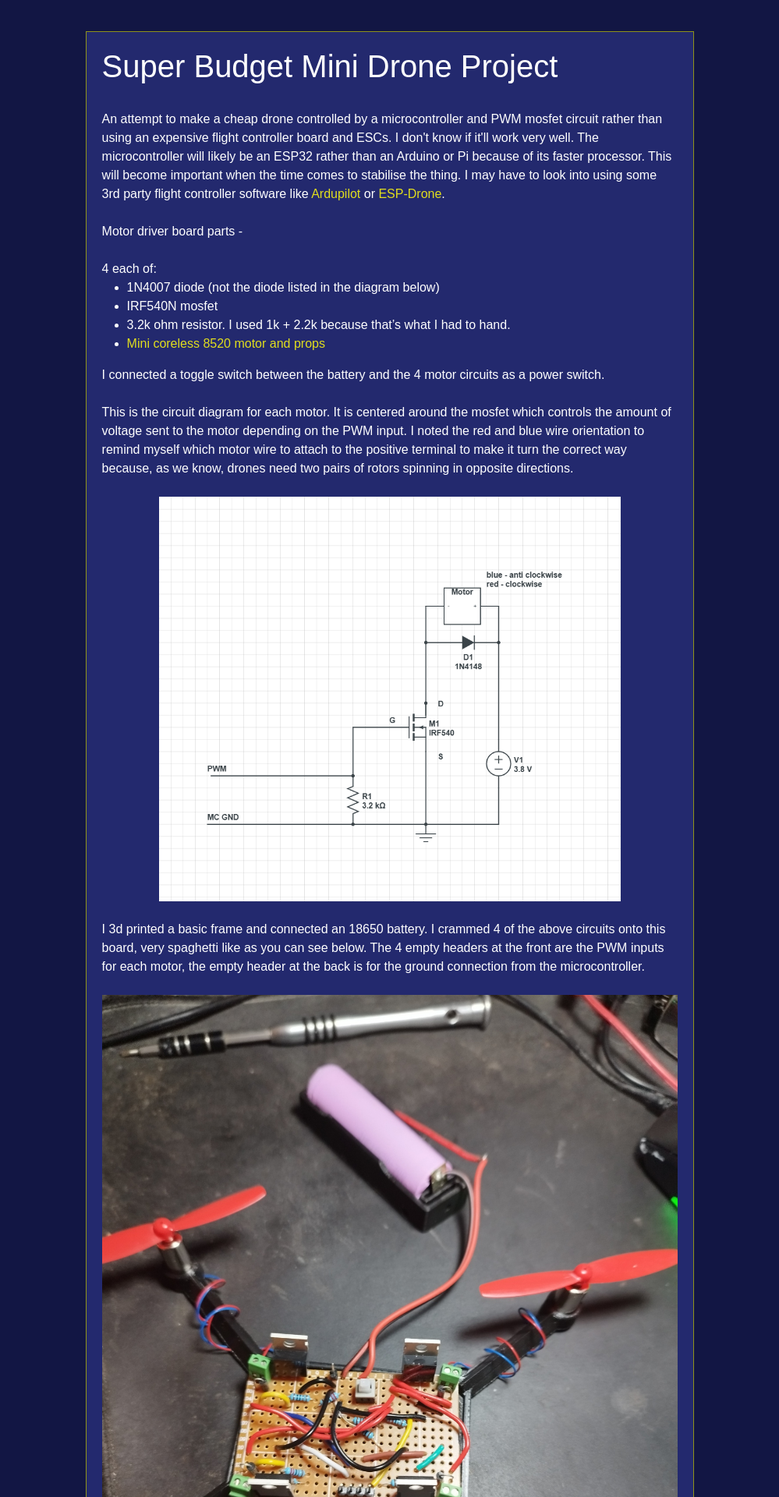
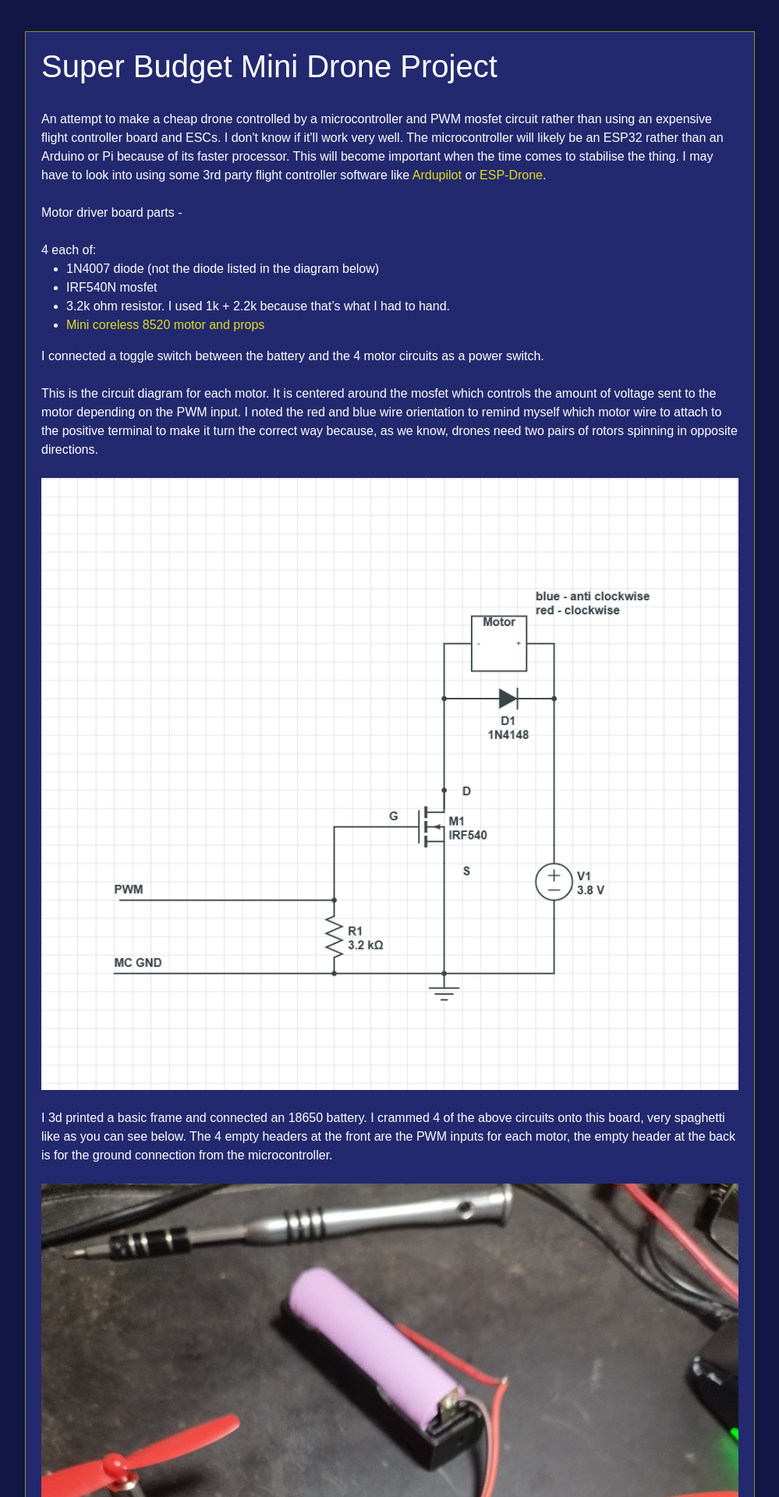
Before and after one commit to percygr/kindr_api, a PHP site: page /mini-drone.html in a window 1280 px wide. Shown: the top 1920 px of the page at 78% size, without its empty margins (140-1139 px from the left). Run offline with PHP 8.4, Linux system fonts and the light colour scheme.

Commit message:
drone page

```diff
--- a/cms.css
+++ b/cms.css
@@ -19,7 +19,7 @@ body {
     padding: 20px;
     border: 1px solid #8f9319;
     background-color: #23296e;
-    max-width: 80%;
+    max-width: 100%;
 }
 
 a {
--- a/mini-drone.html
+++ b/mini-drone.html
@@ -33,7 +33,7 @@
             I noted the red and blue wire orientation to remind myself which motor wire to attach to the positive terminal to make it turn the correct way because, as we know,
             drones need two pairs of rotors spinning in opposite directions.<br>
             <br>
-            <center><img src="images/circuit.png" alt="Circuit diagram for each motor" width="80%"></center><br>
+            <center><img src="images/circuit.png" alt="Circuit diagram for each motor" width="100%"></center><br>
             I 3d printed a basic frame and connected an 18650 battery. I crammed 4 of the above circuits onto this board, very spaghetti like as you can see below. The 4 empty headers at the front are the
             PWM inputs for each motor, the empty header at the back is for the ground connection from the microcontroller.<br><br>
             <img src="images/drone1.jpeg" alt="Board with 4 motor circuits" width="100%"><br><br>
```
